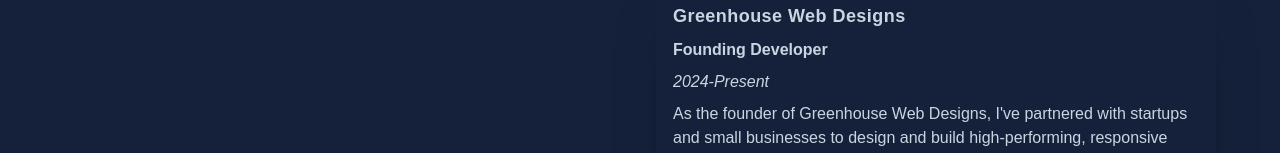
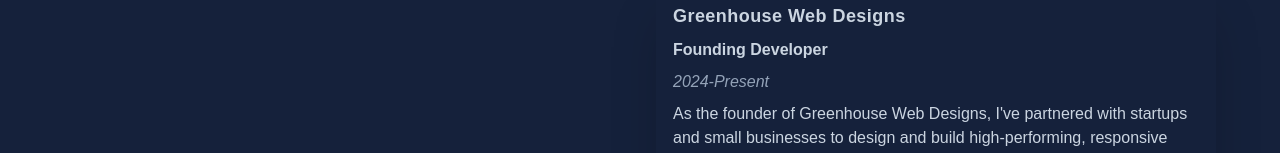
Before and after one commit to jacobadam/jacobnevitt-portfolio, a Next.js app: page / in a window 1280 px wide. Shown: the part 485-638 px from the top of the page. Built offline with nearby package versions, Linux system fonts and the light colour scheme.

Commit message:
update experience card custom text color

```diff
--- a/app/components/ui/experience-card.tsx
+++ b/app/components/ui/experience-card.tsx
@@ -12,7 +12,9 @@
                 {experience.company}
               </h2>
               <h3 className="font-semibold mb-2">{experience.title}</h3>
-              <p className="font-extralight italic mb-2">{experience.year}</p>
+              <p className="font-extralight italic mb-2 text-secondary-foreground">
+                {experience.year}
+              </p>
               <p className="font-medium">{experience.description}</p>
             </div>
           </li>
```
